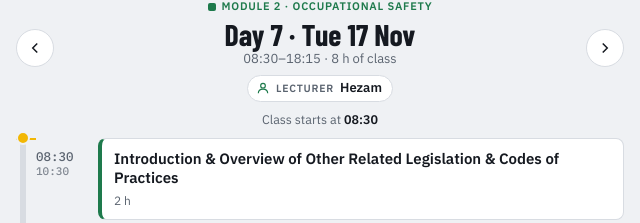
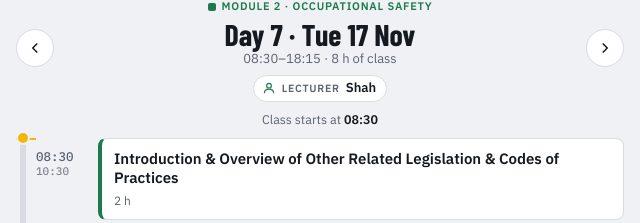
Before and after one commit to thinkblu/SHO, a plain HTML site: page index.html in a window 1280 px wide. Shown: the part 204-427 px from the top of the page, 320-960 px from the left. Drawn offline with nearby package versions, Linux system fonts and the light colour scheme.

Commit message:
Change lecturer name Hezam to Shah (Days 7-10, 21)
Co-Authored-By: Claude Opus 5.5 <noreply@anthropic.com>
Claude-Session: https://claude.ai/code/session_01VagcpMh1fQNJYWo3svTByt

```diff
--- a/index.html
+++ b/index.html
@@ -322,11 +322,11 @@ footer ul { padding-left: 18px; margin: 8px 0 0; }
   var INFO = [
     [[2026,10,2],"Hj Saifullah"], [[2026,10,3],"Hj Adnan"], [[2026,10,4],"Hj Saifullah"],
     [[2026,10,5],"Hj Saifullah"], [[2026,10,6],"Hj Saifullah"], [[2026,10,16],"External Parties"],
-    [[2026,10,17],"Hezam"], [[2026,10,18],"Hezam"], [[2026,10,19],"Hezam"], [[2026,10,20],"Hezam"],
+    [[2026,10,17],"Shah"], [[2026,10,18],"Shah"], [[2026,10,19],"Shah"], [[2026,10,20],"Shah"],
     [[2026,10,23],"Hairuddin"], [[2026,10,24],"Hairuddin"], [[2026,10,25],"Hairuddin"],
     [[2026,10,26],"Hairuddin"], [[2026,10,27],"Hairuddin"], [[2026,10,30],"Hernaini"],
     [[2026,11,1],"Zuriana"], [[2026,11,2],"Zuriana"], [[2026,11,3],"Hj Saifullah"],
-    [[2026,11,4],"Hj Saifullah"], [[2026,11,7],"Hezam"], [[2026,11,8],"Site Visit","activity"]
+    [[2026,11,4],"Hj Saifullah"], [[2026,11,7],"Shah"], [[2026,11,8],"Site Visit","activity"]
   ];
   var dates = INFO.map(function (r) { return new Date(r[0][0], r[0][1], r[0][2]); });
   var LECT = INFO.map(function (r) { return { name: r[1], kind: r[2] || "lecturer", remark: r[3] || "" }; });
```
